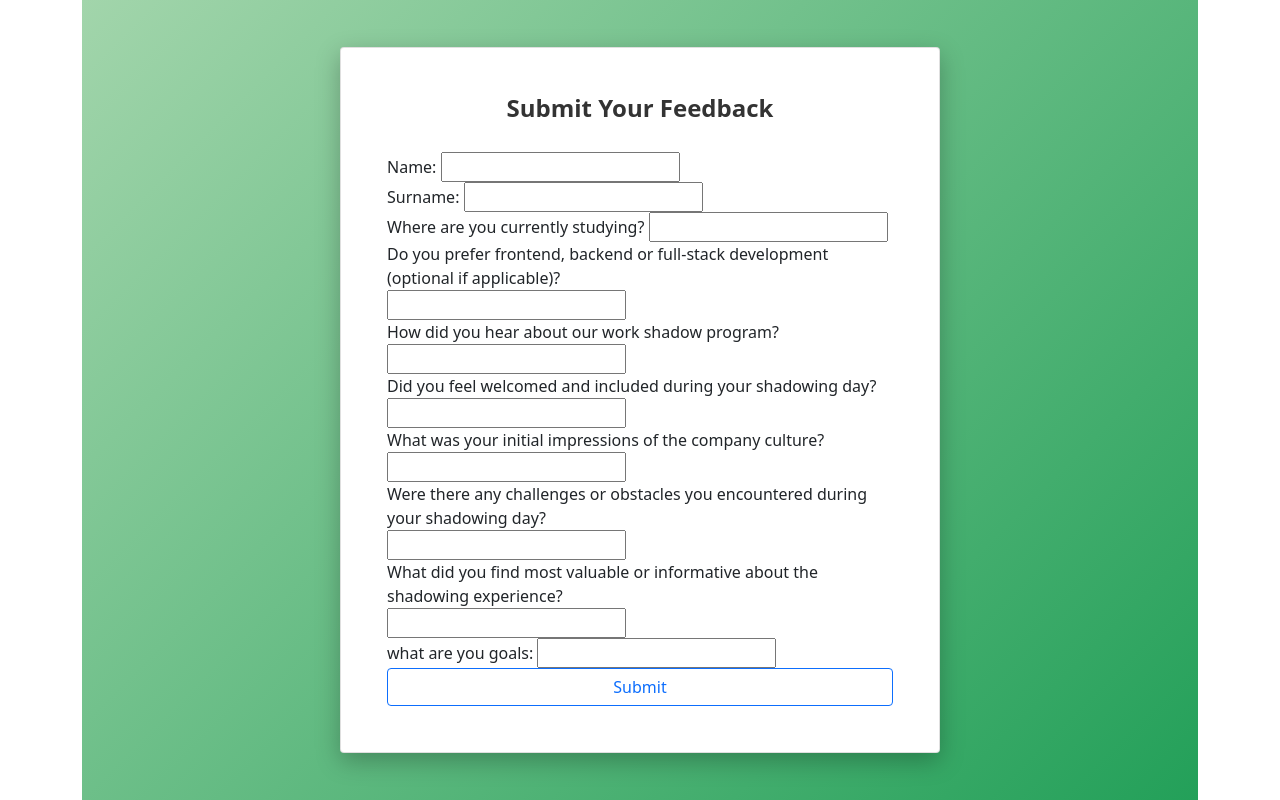
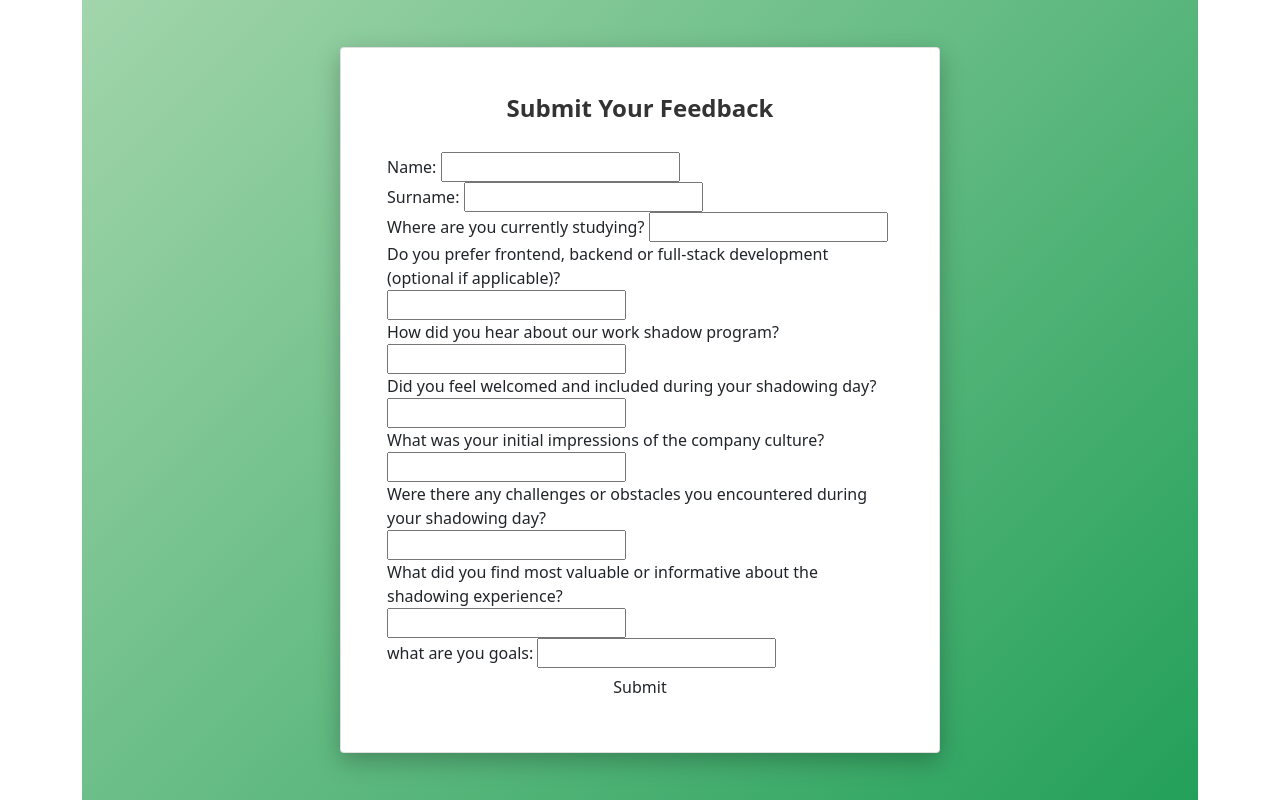
Before and after one commit to krellC137/ShadowerReview, a Django app: page /feedback/form/ in a window 1280 px wide. Run offline with Django 5.2, Linux system fonts and the light colour scheme; data comes from the database, SQL or seed files in the repository.

Commit message:
broken form

```diff
--- a/feedback_app/feedback/templates/feedback/form.html
+++ b/feedback_app/feedback/templates/feedback/form.html
@@ -28,7 +28,7 @@
                         </div>
                     {% endif %}
                 {% endfor %}
-                <button type="submit" class="btn btn-block btn-outline-primary">Submit</button>
+                <button type="submit" class="btn btn-block">Submit</button>
             </form>
         </div>
     </div>
```
